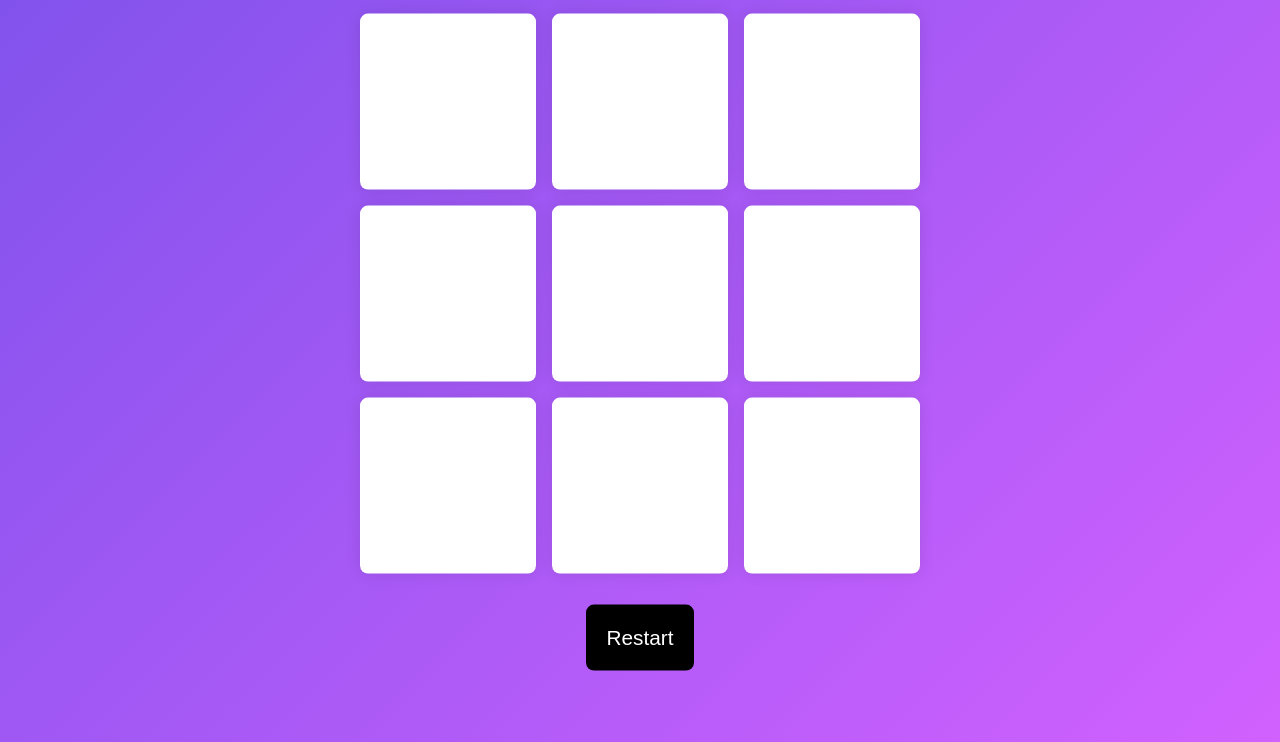
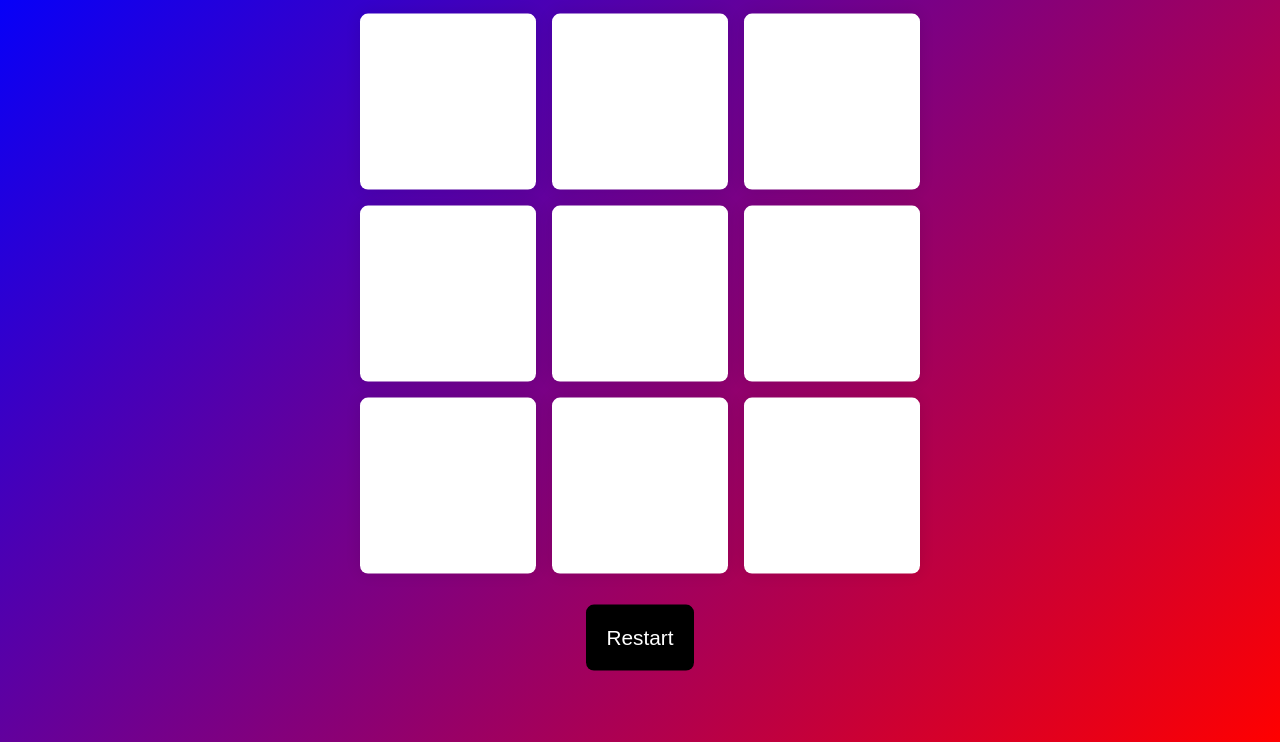
Before and after one commit to JefferyG00/FirstGame, a plain HTML site: page index.html in a window 1280 px wide. Shown: the part 58-800 px from the top of the page. Drawn offline with Linux system fonts and the light colour scheme.

Commit message:
background change

```diff
--- a/styles.css
+++ b/styles.css
@@ -6,7 +6,7 @@
   }
   body {
     height: 100vh;
-    background: linear-gradient(135deg, #8052ec, #d161ff);
+    background: linear-gradient(135deg, blue, red);
   }
   html {
     font-size: 16px;
@@ -31,7 +31,7 @@
     border: none;
     border-radius: 8px;
     font-size: 12vmin;
-    color: #d161ff;
+    color: red;
     box-shadow: 0 0 15px rgba(0, 0, 0, 0.1);
   }
   #restart {
@@ -46,7 +46,7 @@
     display: block;
   }
   .popup {
-    background: linear-gradient(135deg, #8052ec, #d161ff);
+    background: linear-gradient(135deg, blue, red);
     height: 100%;
     width: 100%;
     position: absolute;
```
